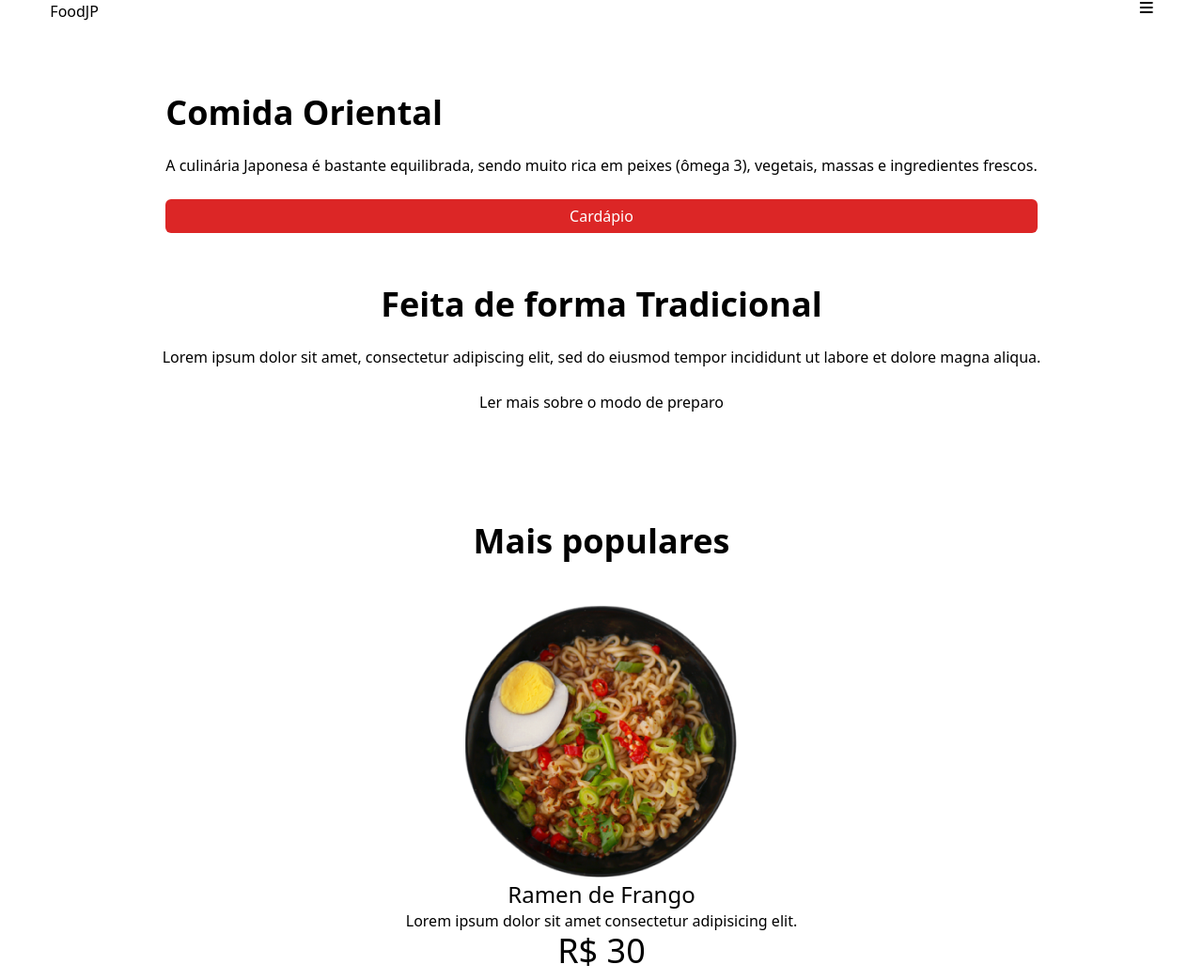
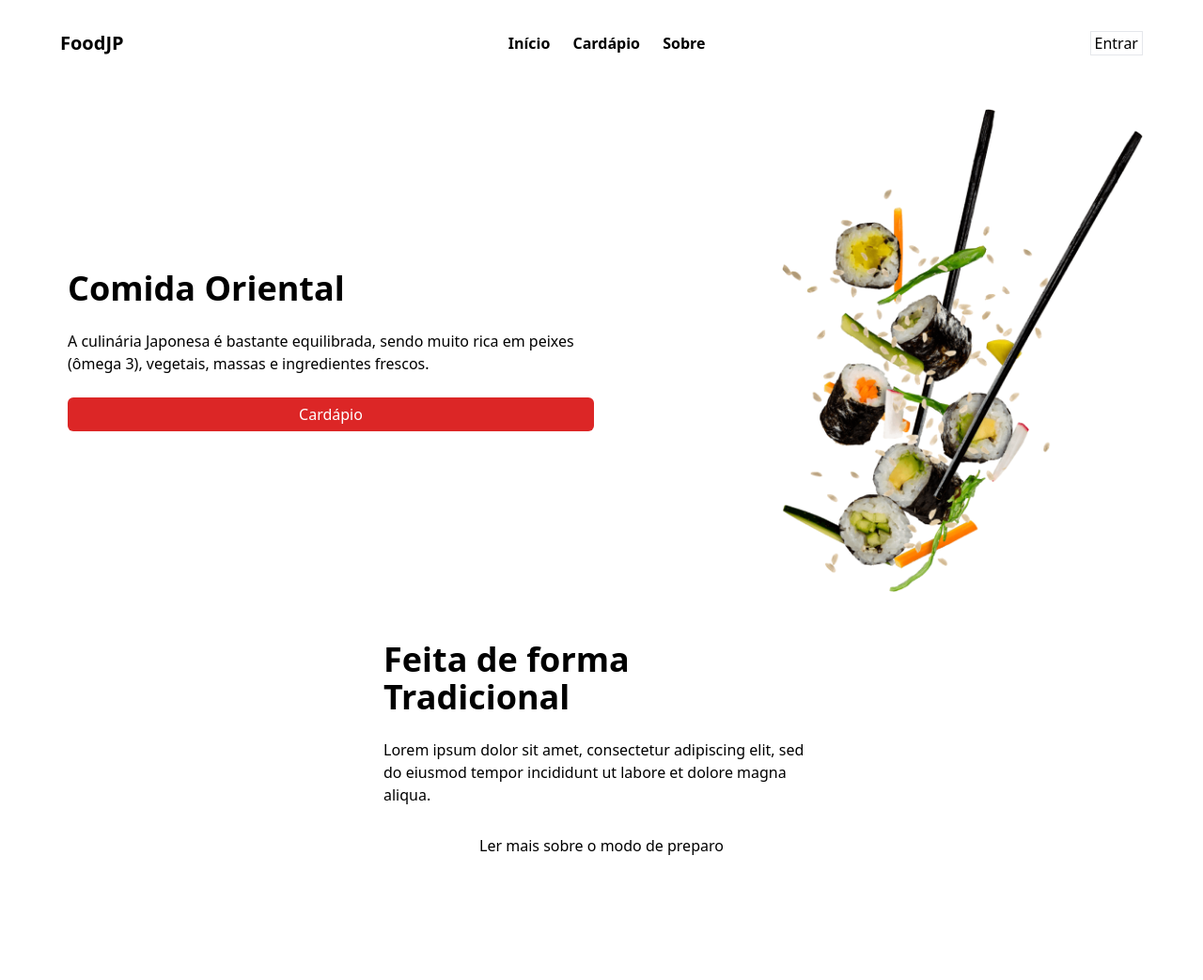
Before and after one commit to joaofelipelemos/Projeto-FrontEnd-2Semana, a website: page index.html in a window 1280 px wide. Shown: the top 1043 px of the page at 94% size. Drawn offline with Linux system fonts and the light colour scheme.

Commit message:
Ajustado <nav>

```diff
--- a/index.html
+++ b/index.html
@@ -13,53 +13,58 @@
     />
     <title>Desafio 27 - Codelândia</title>
   </head>
-  <body>
+  <body class="md:w-11/12">
     <!-- NAV MENU-->
-    <header class="flex justify-between">
-      <nav class="flex items-center justify-center">
-        <p>
-          <a href="">Food<span>JP</span></a>
+    <header class="container mt-8 mx-auto">
+      <nav class="flex justify-between items-center">
+        <p class="text-xl font-bold">
+          <a href="">
+            <span class="hover:text-red-500">Food</span><span class="">JP</span>
+          </a>
         </p>
-        <div class="font-extrabold hidden">
-          <a href="#">Início</a>
-          <a href="#">Cardápio</a>
-          <a href="#">Sobre</a>
+        <div class="font-extrabold space-x-5">
+          <a class="hover:underline" href="#">Início</a>
+          <a class="hover:underline" href="#">Cardápio</a>
+          <a class="hover:underline" href="#">Sobre</a>
         </div>
+        <a class="gap-4 border hover:bg-red-500 hover:text-white px-1" href="#"
+          >Entrar</a
+        >
       </nav>
-      <i class="fa-solid fa-bars"></i>
-      <a class="hidden" href="#">Entrar</a>
+      <i class="hidden"></i>
     </header>
     <header></header>
     <!-- MAIN -->
     <main>
       <!-- SECTION CONTENT -->
-      <section class="container my-14 w-full">
+      <section class="container my-14 w-full mx-auto space-y-8">
         <!-- UPPER CONTENT -->
-        <article class="flex items-center justify-center">
-          <div class="my-5 px-2">
+        <article
+          class="container flex items-center flex-col justify-between mx-auto sm:flex-row"
+        >
+          <div class="my-5 px-2 w-11/12 md:w-5/6 lg:w-6/12">
             <h2 class="text-4xl font-semibold mb-5">Comida Oriental</h2>
             <p class="text-base my-6">
               A culinária Japonesa é bastante equilibrada, sendo muito rica em
               peixes (ômega 3), vegetais, massas e ingredientes frescos.
             </p>
             <div
-              class="flex items-center justify-center bg-red-600 text-white rounded-md h-9"
+              class="container flex items-center justify-center bg-red-600 text-white rounded-md h-9"
             >
               <a class="font-medium" href="#">Cardápio</a>
             </div>
           </div>
-          <div class="hidden">
+          <div class="w-96">
             <img src="/27/image/sushi-japanese.png" alt="" />
           </div>
         </article>
         <!-- LOWER CONTENT -->
-        <article class="flex items-center justify-center">
-          <div class="my-9 px-2 text-center">
-            <img
-              class="rounded-lg mb-14 md:hidden"
-              src="/27/image/img segurando prato.png"
-              alt=""
-            />
+        <article
+          class="container flex items-center justify-between md:flex-row-reverse mx-auto"
+        >
+          <div
+            class="my-5 px-2 w-11/12 text-center mx-auto lg:w-5/12 lg:text-left"
+          >
             <h2 class="text-4xl font-semibold mb-5">
               Feita de forma Tradicional
             </h2>
@@ -67,21 +72,25 @@
               Lorem ipsum dolor sit amet, consectetur adipiscing elit, sed do
               eiusmod tempor incididunt ut labore et dolore magna aliqua.
             </p>
-            <a class="font-medium hover:text-red-600" href="#"
-              >Ler mais sobre o modo de preparo
-            </a>
-            <img
-              class="hidden"
-              src="/27/image/img segurando prato.png"
-              alt=""
-            />
+            <div
+              class="container flex items-center justify-center text-black hover:text-red-500 h-9"
+            >
+              <a class="font-medium" href="#"
+                >Ler mais sobre o modo de preparo
+              </a>
+            </div>
+          </div>
+          <div class="hidden w-96">
+            <img src="/27/image/img segurando prato.png" alt="" />
           </div>
         </article>
         <!-- POPULARES -->
         <article class="flex items-center justify-center flex-col">
           <h2 class="text-4xl font-semibold mt-20 mb-10">Mais populares</h2>
           <!-- CARDS CONTAINER -->
-          <div class="text-center space-y-6">
+          <div
+            class="flex items-center justify-center flex-col lg:flex-row text-center space-y-6"
+          >
             <!-- CARDS -->
             <div class="flex flex-col items-center justify-center p-2">
               <img src="27/image/img-1.png" alt="" />
@@ -114,10 +123,10 @@
       <section class="w-11/12 mx-auto">
         <h2 class="text-4xl font-semibold mb-5 text-center">Comentários</h2>
         <!-- CARDS CONTAINER -->
-        <div class="my-3 space-y-10">
+        <div class="my-3 md:space-y-10 lg:flex flex-row">
           <!-- CARDS -->
           <div
-            class="flex justify-center items-center flex-col text-center my-2"
+            class="flex justify-center items-center flex-col text-center my-2 mx-auto max-w-sm"
           >
             <img
               class="h-32"
@@ -139,14 +148,17 @@
             </div>
           </div>
           <div
-            class="flex justify-center items-center flex-col text-center my-2"
+            class="flex justify-center items-center flex-col text-center my-2 mx-auto max-w-sm"
           >
-            <img class="h-32" src="27/image/profile1.png" alt="" />
-            <p class="text-xl font-semibold mb-2">Ricardo França</p>
+            <img
+              class="h-32"
+              src="https://github.com/joaofelipelemos.png"
+              alt=""
+            />
+            <p class="text-xl font-semibold mb-2">Daniele Almeida</p>
             <div>
               <p class="mb-2">
-                Não é apenas a comida excelente, o serviço torna a experiência
-                especial.
+                Ótimo serviço! Encantada com a qualidade dos pratos.
               </p>
             </div>
             <div>
@@ -164,10 +176,9 @@
         <h3 class="text-4xl font-semibold mb-5 text-center mt-5">
           Localização
         </h3>
-        <div>
+        <div class="w-fit">
           <iframe
-            width="350"
-            height="350"
+            class="w-auto"
             src="https://maps.google.com/maps?width=1220&amp;height=500&amp;hl=en&amp;q=Botafogo%2C%20Rio%20de%20Janeiro+(T%C3%ADtulo)&amp;ie=UTF8&amp;t=&amp;z=16&amp;iwloc=B&amp;output=embed"
           ></iframe>
         </div>
--- a/src/input.css
+++ b/src/input.css
@@ -5,6 +5,6 @@
 body {
   @apply container;
   @apply h-screen;
-  @apply w-11/12;
+  @apply max-w-6xl;
   @apply mx-auto;
 }
```
Also changed, not shown: dist/output.css.
